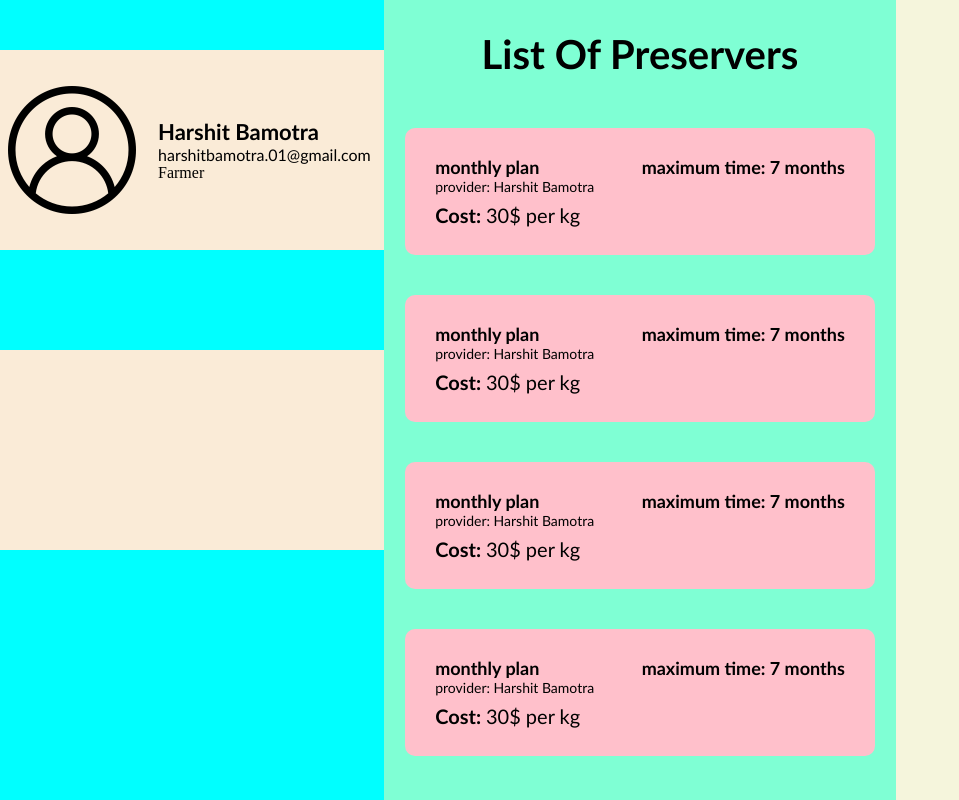
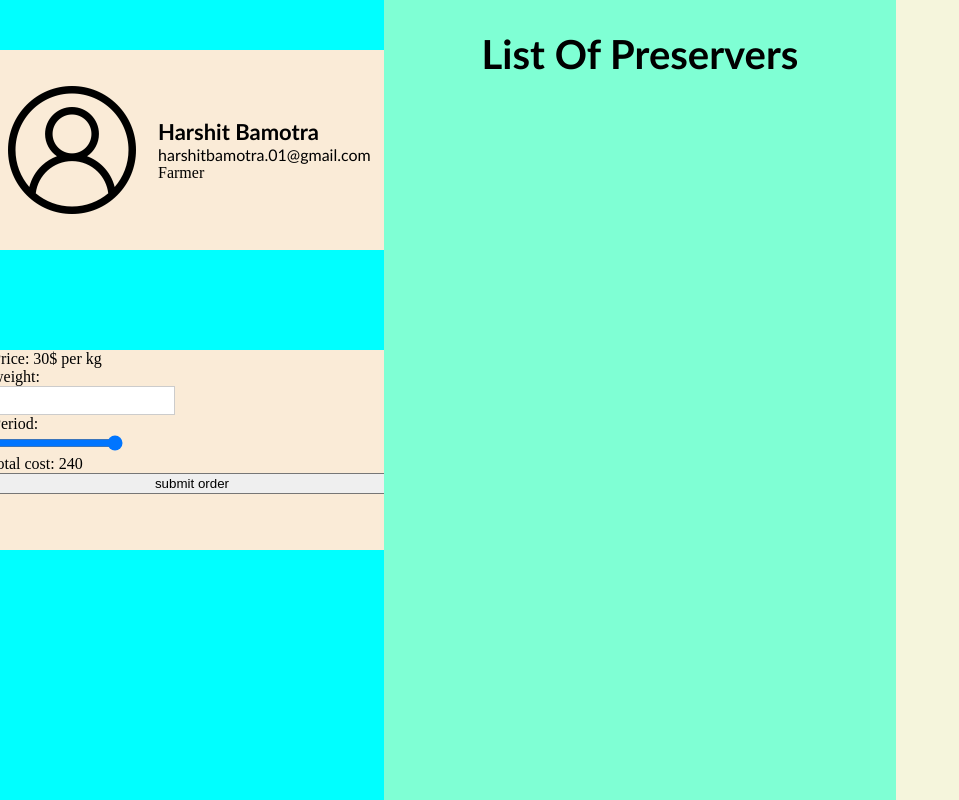
Before and after one commit to nirbhay-singh100/Crop-Care, a React (Create React App) app in the folder client/: page /farmerHome in a window 1280 px wide. Shown: the whole page, without its empty margins (0-959 px from the left). Built offline with nearby package versions, Linux system fonts and the light colour scheme; no server answers; the HTML template or start-up script is replaced by a standard one.

Commit message:
ljlkhasdflj

```diff
--- a/client/src/components/Farmer/Farmer.css
+++ b/client/src/components/Farmer/Farmer.css
@@ -80,6 +80,7 @@ body{
     background-color: antiquewhite;
     margin-bottom: 100px;
     display: flex;
+    flex-direction: column;
 }
 .preserver-list-heading{
     margin-top: 30px;
--- a/client/src/components/Farmer/Farmer.jsx
+++ b/client/src/components/Farmer/Farmer.jsx
@@ -4,9 +4,18 @@ import "./Farmer.css";
 import user from "../../images/user.png"
 import ListComponent from "./ListComponent";
 const Farmer = () => {
+    const [model,setModel] = useState({
+        price:"30",
+        weight:"2",
+        duration:"4",
 
+    })
     const [preserver, setPreserver] = useState({});
-    const [list, setList] = useState([]);
+    const [list, setList] = useState([{
+        preserverName:"",
+        typeOfPlan:"",
+        price:""
+    }]);
     const navigate = useNavigate();
 
     // const farmerHome = async () => {
@@ -44,8 +53,9 @@ const Farmer = () => {
             const res = await fetch("http://localhost:5000/allPlans");
             console.log(res);
             const data = await res.json();
-            console.log(data);
-            setList(data);
+            console.log(data.allPlans);
+            setList(data.allPlans);
+            console.log(list);
         }
         fetchdata();
     },[]);
@@ -69,17 +79,28 @@ const Farmer = () => {
                     </div>
                 </div>
                 <div className="payment-model">
-
+                    <div className="price"><span>Price: </span> 30$ per kg</div>
+                    <div className="weight-box">
+                        <div>weight: </div>
+                        <input type="text" required name="weigth" ></input>
+                    </div>
+                    <div className="duration-box">
+                        <div>Period: </div>
+                        <input type="range" min="1" max={7} name="period"></input>
+                    </div>
+                    <div className="total-cost">total cost: {model.price?model.weight?model.duration?model.price*model.weight*model.duration:"":"":""}</div>
+                    <button>submit order</button>
                 </div>
             </div>
             <div className="middle-box">
                 <div className="preserver-list-heading">
                     List Of Preservers
                 </div>
-                <ListComponent selectPreserver={setPreserver} name="harshit"></ListComponent>
+                {/* <ListComponent selectPreserver={setPreserver} name="harshit"></ListComponent>
                 <ListComponent selectPreserver={setPreserver} name="Nirbhay"></ListComponent>
                 <ListComponent selectPreserver={setPreserver} name="Raj"></ListComponent>
-                <ListComponent selectPreserver={setPreserver} name="something"></ListComponent>
+                <ListComponent selectPreserver={setPreserver} name="something"></ListComponent> */}
+
             </div>
             <div className="right-box">
                 {preserver.name?preserver.name:""}
```
